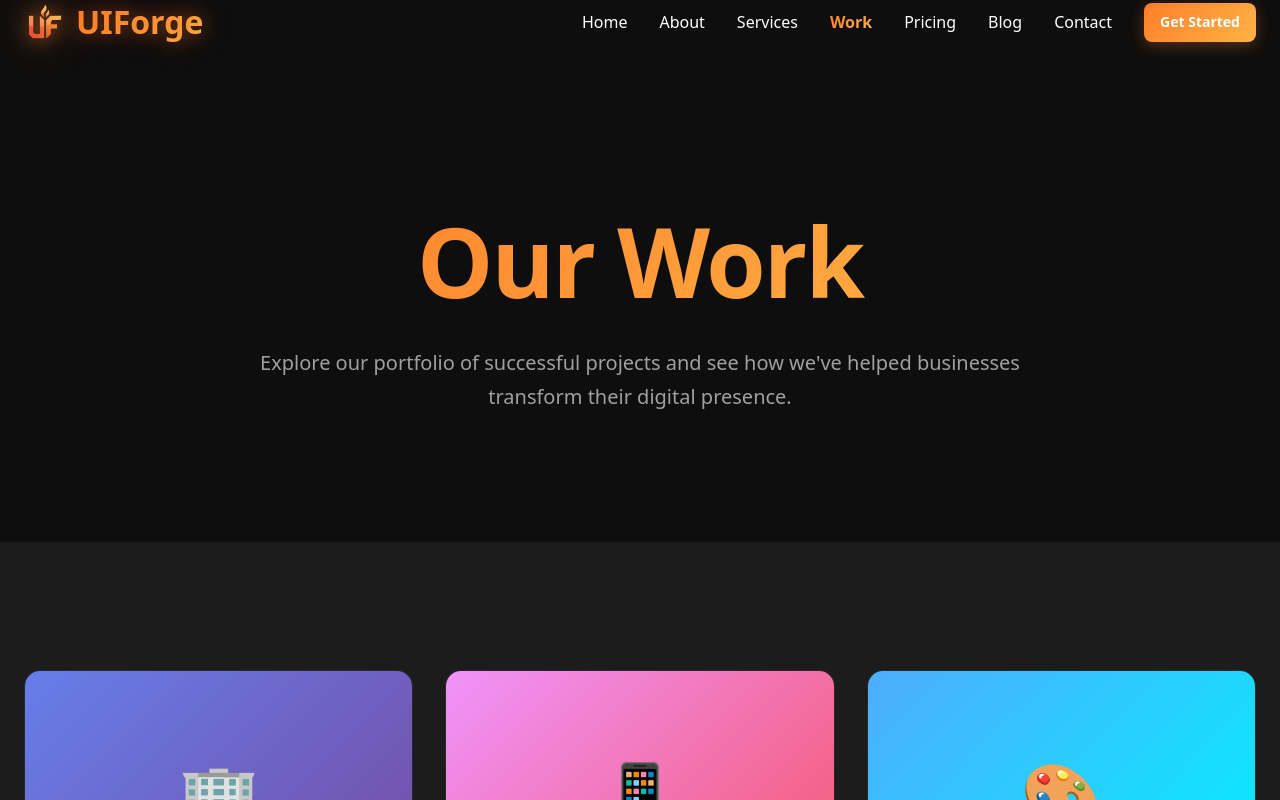
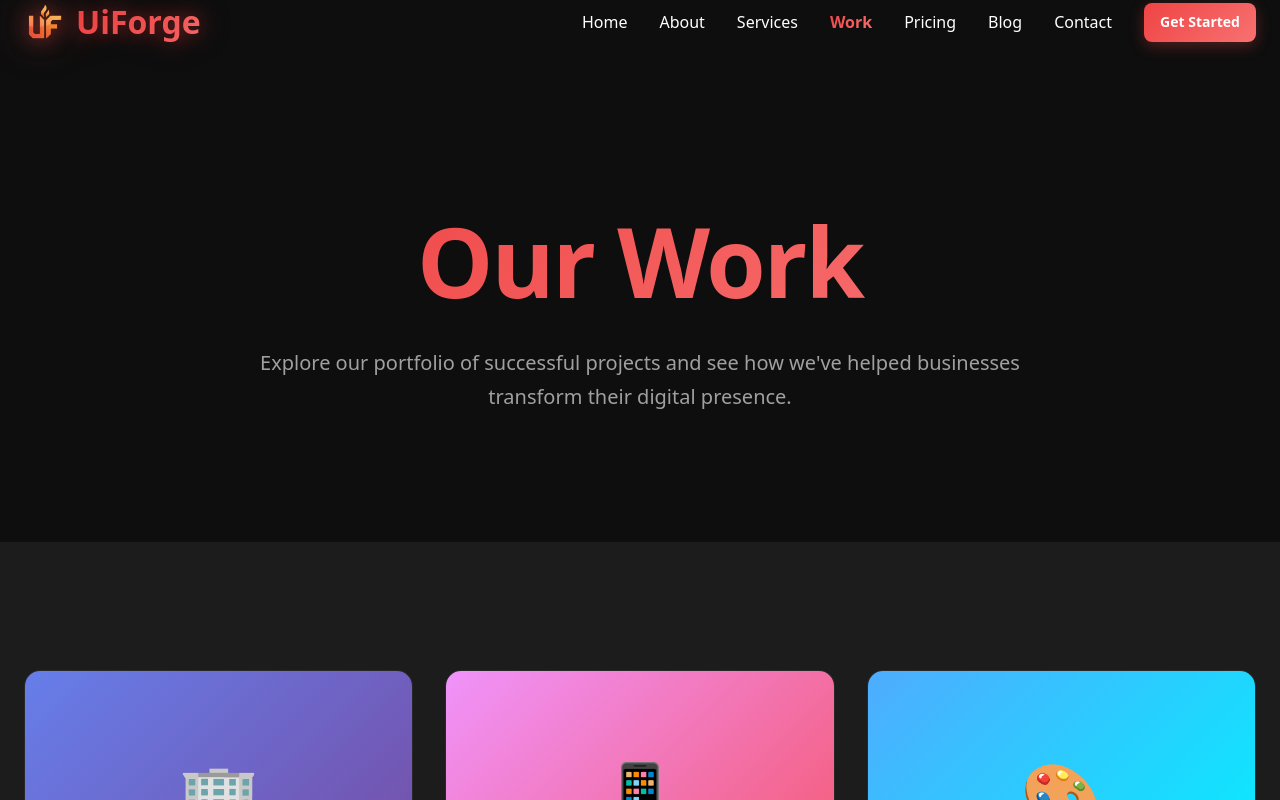
Before and after one commit to LucianBellevue/uiforge-website, a Next.js app: page /work in a window 1280 px wide. Shown: the top 800 px of the page. Built offline with nearby package versions, Linux system fonts and the light colour scheme.

Commit message:
styling issue fix

```diff
--- a/app/components/Footer.tsx
+++ b/app/components/Footer.tsx
@@ -3,6 +3,7 @@
 import Link from "next/link";
 import Image from "next/image";
 import { motion } from "framer-motion";
+import { FaGithub, FaLinkedin } from "react-icons/fa";
 
 export function Footer() {
   const currentYear = new Date().getFullYear();
@@ -34,28 +35,26 @@ export function Footer() {
   };
 
   const socialLinks = [
-    { href: "https://github.com", label: "GitHub", icon: "🔗" },
-    { href: "https://twitter.com", label: "Twitter", icon: "🐦" },
-    { href: "https://linkedin.com", label: "LinkedIn", icon: "💼" },
-    { href: "https://dribbble.com", label: "Dribbble", icon: "🎨" },
+    { href: "https://github.com", label: "GitHub", icon: <FaGithub /> },
+    { href: "https://linkedin.com", label: "LinkedIn", icon: <FaLinkedin /> },
   ];
 
   return (
-    <footer className="section-padding" style={{ background: "var(--background-charcoal)", borderTop: "1px solid rgba(255, 126, 41, 0.1)" }}>
+    <footer className="section-padding" style={{ background: "var(--background-charcoal)", borderTop: "1px solid rgba(239, 68, 68, 0.1)" }}>
       <div className="container-custom">
         {/* Main Footer Content */}
-        <div style={{ display: "grid", gridTemplateColumns: "repeat(auto-fit, minmax(200px, 1fr))", gap: "3rem", marginBottom: "3rem" }}>
+        <div style={{ display: "grid", gridTemplateColumns: "repeat(auto-fit, minmax(220px, 1fr))", gap: "3rem", marginBottom: "4rem" }}>
           {/* Brand Column */}
           <div style={{ gridColumn: "span 1" }}>
             <Link href="/" style={{ display: "flex", alignItems: "center", gap: "0.75rem", marginBottom: "1rem" }}>
               <Image
                 src="/uiforge_logo.svg"
-                alt="UIForge Logo"
+                alt="UiForge Logo"
                 width={40}
                 height={40}
               />
               <span className="heading-sm" style={{ fontWeight: 700 }}>
-                UIForge
+                UiForge
               </span>
             </Link>
             <p className="body-sm" style={{ color: "var(--foreground-muted)", marginBottom: "1.5rem", maxWidth: "280px" }}>
@@ -63,7 +62,7 @@ export function Footer() {
             </p>
 
             {/* Social Links */}
-            <div style={{ display: "flex", gap: "0.75rem" }}>
+            <div style={{ display: "flex", gap: "1rem" }}>
               {socialLinks.map((social) => (
                 <motion.a
                   key={social.label}
@@ -72,15 +71,17 @@ export function Footer() {
                   rel="noopener noreferrer"
                   className="glass hover-lift"
                   style={{
-                    width: "40px",
-                    height: "40px",
-                    borderRadius: "50%",
+                    width: "44px",
+                    height: "44px",
+                    borderRadius: "0.75rem",
                     display: "flex",
                     alignItems: "center",
                     justifyContent: "center",
-                    fontSize: "1.25rem",
+                    fontSize: "1.5rem",
+                    color: "var(--foreground-muted)",
+                    transition: "color 0.3s ease",
                   }}
-                  whileHover={{ scale: 1.1 }}
+                  whileHover={{ scale: 1.05, color: "var(--primary)" }}
                   whileTap={{ scale: 0.95 }}
                   aria-label={social.label}
                 >
@@ -97,12 +98,14 @@ export function Footer() {
                 {category}
               </h3>
               <ul style={{ display: "flex", flexDirection: "column", gap: "0.75rem" }}>
-                {links.map((link) => (
-                  <li key={link.href}>
+                {links.map((link, index) => (
+                  <li key={`${category}-${link.href}-${index}`}>
                     <Link
                       href={link.href}
-                      className="body-sm transition-colors hover:text-[var(--primary)]"
+                      className="body-sm transition-colors"
                       style={{ color: "var(--foreground-muted)" }}
+                      onMouseEnter={(e) => e.currentTarget.style.color = "var(--primary)"}
+                      onMouseLeave={(e) => e.currentTarget.style.color = "var(--foreground-muted)"}
                     >
                       {link.label}
                     </Link>
@@ -115,37 +118,41 @@ export function Footer() {
 
         {/* Newsletter Section */}
         <motion.div
-          className="glass rounded-2xl p-6 mb-3rem"
-          style={{ marginBottom: "3rem" }}
+          className="glass rounded-2xl"
+          style={{ marginBottom: "4rem", padding: "2.5rem" }}
           initial={{ opacity: 0, y: 20 }}
           whileInView={{ opacity: 1, y: 0 }}
           viewport={{ once: true }}
         >
-          <div style={{ display: "grid", gridTemplateColumns: "repeat(auto-fit, minmax(300px, 1fr))", gap: "2rem", alignItems: "center" }}>
+          <div style={{ display: "grid", gridTemplateColumns: "repeat(auto-fit, minmax(280px, 1fr))", gap: "2.5rem", alignItems: "center" }}>
             <div>
-              <h3 className="heading-sm" style={{ marginBottom: "0.5rem" }}>
+              <h3 className="heading-sm" style={{ marginBottom: "0.75rem" }}>
                 Stay Updated
               </h3>
-              <p className="body-sm" style={{ color: "var(--foreground-muted)" }}>
-                Get the latest updates on web development trends and UIForge news.
+              <p className="body-sm" style={{ color: "var(--foreground-muted)", lineHeight: "1.6" }}>
+                Get the latest updates on web development trends and UiForge news.
               </p>
             </div>
-            <div style={{ display: "flex", gap: "0.75rem" }}>
+            <div style={{ display: "flex", gap: "1rem", flexWrap: "wrap" }}>
               <input
                 type="email"
                 placeholder="Enter your email"
-                className="neumorphic-inset"
                 style={{
                   flex: 1,
-                  padding: "0.75rem 1rem",
+                  minWidth: "200px",
+                  padding: "1rem 1.25rem",
                   borderRadius: "0.75rem",
-                  background: "var(--background-deep-black)",
-                  border: "1px solid rgba(255, 126, 41, 0.2)",
+                  background: "rgba(0, 0, 0, 0.3)",
+                  border: "1px solid rgba(239, 68, 68, 0.2)",
                   color: "var(--foreground)",
                   outline: "none",
+                  fontSize: "0.95rem",
+                  transition: "border-color 0.3s ease",
                 }}
+                onFocus={(e) => e.target.style.borderColor = "rgba(239, 68, 68, 0.5)"}
+                onBlur={(e) => e.target.style.borderColor = "rgba(239, 68, 68, 0.2)"}
               />
-              <button className="btn btn-primary hover-lift">
+              <button className="btn btn-primary hover-lift" style={{ whiteSpace: "nowrap" }}>
                 Subscribe
               </button>
             </div>
@@ -157,18 +164,18 @@ export function Footer() {
           style={{
             display: "flex",
             flexDirection: "column",
-            gap: "1rem",
+            gap: "1.25rem",
             alignItems: "center",
             justifyContent: "space-between",
-            paddingTop: "2rem",
-            borderTop: "1px solid rgba(255, 126, 41, 0.1)",
+            paddingTop: "2.5rem",
+            borderTop: "1px solid rgba(239, 68, 68, 0.1)",
           }}
           className="md:flex-row"
         >
-          <p className="body-sm" style={{ color: "var(--foreground-muted)" }}>
-            © {currentYear} UIForge. All rights reserved.
+          <p className="body-sm" style={{ color: "var(--foreground-muted)", fontSize: "0.9rem" }}>
+            © {currentYear} UiForge. All rights reserved.
           </p>
-          <p className="body-sm" style={{ color: "var(--foreground-muted)" }}>
+          <p className="body-sm" style={{ color: "var(--foreground-muted)", fontSize: "0.9rem" }}>
             Built with <span style={{ color: "var(--primary)" }}>❤️</span> using Next.js & React
           </p>
         </div>
--- a/app/components/Header.tsx
+++ b/app/components/Header.tsx
@@ -44,17 +44,17 @@ export function Header() {
       <div className="container-custom">
         <div style={{ display: "flex", alignItems: "center", justifyContent: "space-between" }}>
           {/* Logo */}
-          <Link href="/" className="hover-lift" style={{ display: "flex", alignItems: "center", gap: "0.75rem" }}>
+          <Link href="/" style={{ display: "flex", alignItems: "center", gap: "0.75rem" }}>
             <Image
               src="/uiforge_logo.svg"
-              alt="UIForge Logo"
+              alt="UiForge Logo"
               width={40}
               height={40}
               priority
-              style={{ filter: 'drop-shadow(0 0 10px rgba(255, 126, 41, 0.6)) drop-shadow(0 0 20px rgba(255, 126, 41, 0.3))' }}
+              style={{ filter: 'drop-shadow(0 0 10px rgba(239, 68, 68, 0.6)) drop-shadow(0 0 20px rgba(239, 68, 68, 0.3))' }}
             />
-            <span className="heading-sm gradient-text" style={{ fontWeight: 700, textShadow: '0 0 20px rgba(255, 126, 41, 0.5), 0 0 40px rgba(255, 126, 41, 0.3)' }}>
-              UIForge
+            <span className="heading-sm gradient-text" style={{ fontWeight: 700, textShadow: '0 0 20px rgba(239, 68, 68, 0.5), 0 0 40px rgba(239, 68, 68, 0.3)' }}>
+              UiForge
             </span>
           </Link>
 
--- a/app/components/ui/ForgeBackground.tsx
+++ b/app/components/ui/ForgeBackground.tsx
@@ -99,7 +99,7 @@ export function ForgeGlow() {
       <div
         className="absolute top-1/4 left-1/4 w-96 h-96 rounded-full"
         style={{
-          background: 'radial-gradient(circle, rgba(255, 126, 41, 0.3) 0%, transparent 70%)',
+          background: 'radial-gradient(circle, rgba(239, 68, 68, 0.3) 0%, transparent 70%)',
           filter: 'blur(60px)',
           animation: 'float 8s ease-in-out infinite'
         }}
@@ -115,7 +115,7 @@ export function ForgeGlow() {
       <div
         className="absolute top-1/2 left-1/2 w-72 h-72 rounded-full"
         style={{
-          background: 'radial-gradient(circle, rgba(255, 126, 41, 0.2) 0%, transparent 70%)',
+          background: 'radial-gradient(circle, rgba(239, 68, 68, 0.2) 0%, transparent 70%)',
           filter: 'blur(70px)',
           animation: 'float 10s ease-in-out infinite',
           transform: 'translate(-50%, -50%)'
--- a/app/components/ui/GlassCard.tsx
+++ b/app/components/ui/GlassCard.tsx
@@ -35,10 +35,10 @@ export function GlassCard({
       border: '1px solid rgba(255, 255, 255, 0.1)'
     },
     primary: {
-      background: 'rgba(255, 126, 41, 0.1)',
+      background: 'rgba(239, 68, 68, 0.1)',
       backdropFilter: 'blur(15px)',
       WebkitBackdropFilter: 'blur(15px)',
-      border: '1px solid rgba(255, 126, 41, 0.3)'
+      border: '1px solid rgba(239, 68, 68, 0.3)'
     }
   }[variant];
 
--- a/app/globals.css
+++ b/app/globals.css
@@ -1,13 +1,13 @@
 @import "tailwindcss";
 
 /* ========================================
-   UIForge Design System
+   UiForge Design System
    ======================================== */
 
 :root {
   /* Brand Colors */
-  --primary: #FF7E29;
-  --primary-light: #FFB347;
+  --primary: #EF4444;
+  --primary-light: #F87171;
   --background-charcoal: #1C1C1C;
   --background-deep: #0E0E0E;
   --foreground: #FFFFFF;
@@ -166,12 +166,12 @@ body {
 .btn-primary {
   background: linear-gradient(135deg, var(--primary) 0%, var(--primary-light) 100%);
   color: white;
-  box-shadow: 0 4px 15px rgba(255, 126, 41, 0.3);
+  box-shadow: 0 4px 15px rgba(239, 68, 68, 0.3);
 }
 
 .btn-primary:hover {
   transform: translateY(-2px);
-  box-shadow: 0 6px 20px rgba(255, 126, 41, 0.4);
+  box-shadow: 0 6px 20px rgba(239, 68, 68, 0.4);
 }
 
 .btn-primary:active {
@@ -196,7 +196,7 @@ body {
 }
 
 .btn-ghost:hover {
-  background: rgba(255, 126, 41, 0.1);
+  background: rgba(239, 68, 68, 0.1);
   border-color: var(--primary);
 }
 
@@ -223,9 +223,9 @@ body {
 }
 
 .card:hover {
-  border-color: rgba(255, 126, 41, 0.3);
+  border-color: rgba(239, 68, 68, 0.3);
   transform: translateY(-4px);
-  box-shadow: 0 8px 30px rgba(255, 126, 41, 0.15);
+  box-shadow: 0 8px 30px rgba(239, 68, 68, 0.15);
 }
 
 .card-highlight {
@@ -270,11 +270,11 @@ body {
    ======================================== */
 
 .glow-primary {
-  box-shadow: 0 0 20px rgba(255, 126, 41, 0.5);
+  box-shadow: 0 0 20px rgba(239, 68, 68, 0.5);
 }
 
 .text-glow {
-  text-shadow: 0 0 20px rgba(255, 126, 41, 0.6);
+  text-shadow: 0 0 20px rgba(239, 68, 68, 0.6);
 }
 
 .backdrop-blur {
@@ -303,10 +303,10 @@ body {
 
 @keyframes pulse-glow {
   0%, 100% {
-    box-shadow: 0 0 20px rgba(255, 126, 41, 0.3);
+    box-shadow: 0 0 20px rgba(239, 68, 68, 0.3);
   }
   50% {
-    box-shadow: 0 0 30px rgba(255, 126, 41, 0.6);
+    box-shadow: 0 0 30px rgba(239, 68, 68, 0.6);
   }
 }
 
@@ -351,10 +351,10 @@ body {
 }
 
 .glass-primary {
-  background: rgba(255, 126, 41, 0.1);
+  background: rgba(239, 68, 68, 0.1);
   backdrop-filter: blur(15px);
   -webkit-backdrop-filter: blur(15px);
-  border: 1px solid rgba(255, 126, 41, 0.3);
+  border: 1px solid rgba(239, 68, 68, 0.3);
 }
 
 /* ========================================
@@ -558,7 +558,7 @@ body {
 
 .hover-lift:hover {
   transform: translateY(-8px);
-  box-shadow: 0 12px 40px rgba(255, 126, 41, 0.3);
+  box-shadow: 0 12px 40px rgba(239, 68, 68, 0.3);
 }
 
 .hover-tilt {
@@ -575,9 +575,9 @@ body {
 
 .hover-glow-intense:hover {
   box-shadow:
-    0 0 30px rgba(255, 126, 41, 0.6),
-    0 0 60px rgba(255, 126, 41, 0.4),
-    0 0 90px rgba(255, 126, 41, 0.2);
+    0 0 30px rgba(239, 68, 68, 0.6),
+    0 0 60px rgba(239, 68, 68, 0.4),
+    0 0 90px rgba(239, 68, 68, 0.2);
 }
 
 /* ========================================
--- a/app/layout.tsx
+++ b/app/layout.tsx
@@ -16,12 +16,12 @@ const geistMono = Geist_Mono({
 });
 
 export const metadata: Metadata = {
-  title: "UIForge - Premium Frontend Development Services",
+  title: "UiForge - Premium Frontend Development Services",
   description: "Transform your vision into stunning web experiences. Custom websites, web applications, and frontend development services tailored to your needs.",
   keywords: ["frontend development", "web design", "custom websites", "web applications", "React", "Next.js"],
-  authors: [{ name: "UIForge" }],
+  authors: [{ name: "UiForge" }],
   openGraph: {
-    title: "UIForge - Premium Frontend Development Services",
+    title: "UiForge - Premium Frontend Development Services",
     description: "Transform your vision into stunning web experiences.",
     type: "website",
   },
--- a/package.json
+++ b/package.json
@@ -16,6 +16,7 @@
     "next": "16.0.1",
     "react": "19.2.0",
     "react-dom": "19.2.0",
+    "react-icons": "^5.5.0",
     "three": "^0.181.0"
   },
   "devDependencies": {
```
Also changed, not shown: app/components/ui/AnimatedBackground.tsx (+5 -5 lines), app/page.tsx (+30 -21 lines), 1 other file (tests, documents, lock files or other folders).
